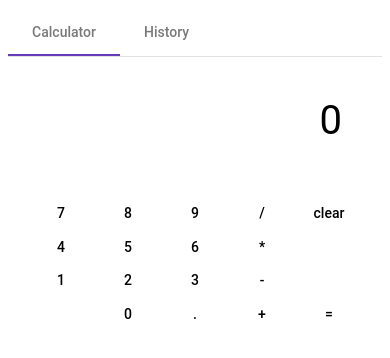
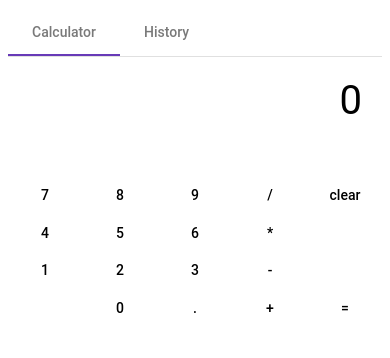
Before and after one commit to holahmeds/WebCalc, an Angular app: page / in a window 390 px wide. Shown: the top 358 px of the page. Built offline with nearby package versions, Linux system fonts and the light colour scheme.

Commit message:
Made the layout more mobile friendly

```diff
--- a/src/app/app.component.html
+++ b/src/app/app.component.html
@@ -2,7 +2,9 @@
   <mat-tab label="Calculator">
     <div class="calc-container">
       <div class="display">
-        {{ (displayText.length>displaySize) ? '..'+(displayText | slice:displayText.length-displaySize:displayText.length) : displayText }}
+        <div class="display-inner">
+          {{ (displayText.length>displaySize) ? '..'+(displayText | slice:displayText.length-displaySize:displayText.length) : displayText }}
+        </div>
       </div>
 
       <mat-grid-list cols="5" rowHeight="2:1">
--- a/src/app/app.component.scss
+++ b/src/app/app.component.scss
@@ -1,14 +1,19 @@
 
-div.display {
+.display {
 	margin: auto;
 	height: 80px;
 	padding: 20px;
 
+	overflow: hidden;
+}
+.display-inner {
 	text-align: right;
 	font-size: 40px;
+	white-space: nowrap;
+	float: right;
 }
+
 .calc-container {
 	margin: auto;
 	max-width: 400px;
-	padding: 20px;
 }
--- a/src/app/app.component.ts
+++ b/src/app/app.component.ts
@@ -7,7 +7,7 @@ import { Component, HostListener } from '@angular/core';
 })
 export class AppComponent {
 	displayText: string = "0";
-	readonly displaySize = 15;
+	readonly displaySize = 18;
 
 	items: string[] = ["0"];
 	last_item_number: boolean = true;
```
